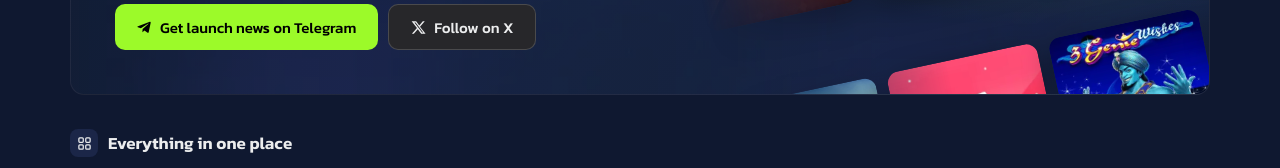
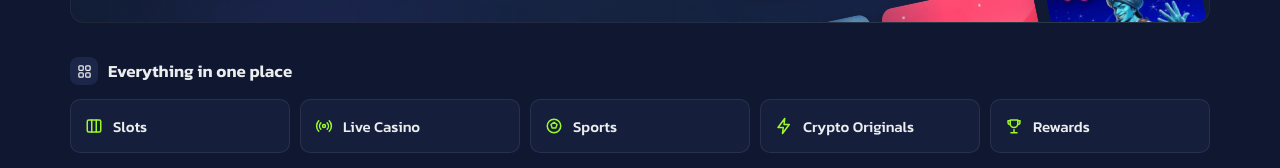
Before and after one commit to xandreas-xm/hyperbet-coming-soon, a plain HTML site: page index.html in a window 1280 px wide. Shown: the part 563-731 px from the top of the page. Drawn offline with Linux system fonts and the light colour scheme.

Commit message:
The coming-soon page's hero loses its two buttons
The header squares and the community cards already carry the Telegram and X links.

Co-Authored-By: Claude Opus 5.5 <noreply@anthropic.com>

```diff
--- a/index.html
+++ b/index.html
@@ -143,10 +143,6 @@
       <span class="badge"><i></i>Launching soon</span>
       <h1>The new<br><span>Hyperbet</span><br>is almost here</h1>
       <p class="lead">Casino, live tables, sports and crypto originals on one new platform, with deposits and withdrawals in crypto around the clock.</p>
-      <div class="cta">
-        <a class="btn lime lg" href="https://t.me/+Zc70OECobMIzNWUy" target="_blank" rel="noopener"><svg viewBox="0 0 24 24"><path d="M21.9 4.3 18.7 19.4c-.2 1.1-.9 1.3-1.8.8l-4.9-3.6-2.4 2.3c-.3.3-.5.5-1 .5l.4-5 9.1-8.2c.4-.4-.1-.6-.6-.2L6.2 13 1.4 11.5c-1-.3-1.1-1 .2-1.5L20.5 2.8c.9-.3 1.6.2 1.4 1.5z"/></svg>Get launch news on Telegram</a>
-        <a class="btn dark lg" href="https://x.com/0xhyperbet" target="_blank" rel="noopener"><svg viewBox="0 0 24 24"><path d="M18.9 2H22l-7.6 8.7L23.3 22h-7l-5.5-7.2L4.5 22H1.4l8.1-9.3L1 2h7.2l5 6.6L18.9 2zm-1.1 18h1.7L7.3 3.9H5.4L17.8 20z"/></svg>Follow on X</a>
-      </div>
     </div>
     <div class="art"><div class="wall"><img src="assets/game-aviator.webp" alt=""><img src="assets/game-crazytimeitalia.webp" alt=""><img src="assets/game-threegeniewishes.webp" alt=""><img src="assets/game-blackjack.webp" alt=""><img src="assets/game-airjet.webp" alt=""><img src="assets/game-20megafresh.webp" alt=""><img src="assets/game-100sevens.webp" alt=""><img src="assets/game-virtualfootball.webp" alt=""><img src="assets/game-100sevens.webp" alt=""><img src="assets/game-aviator.webp" alt=""><img src="assets/game-virtualfootball.webp" alt=""><img src="assets/game-crazytimeitalia.webp" alt=""><img src="assets/game-20megafresh.webp" alt=""><img src="assets/game-blackjack.webp" alt=""><img src="assets/game-threegeniewishes.webp" alt=""><img src="assets/game-airjet.webp" alt=""></div></div>
   </section>
```
